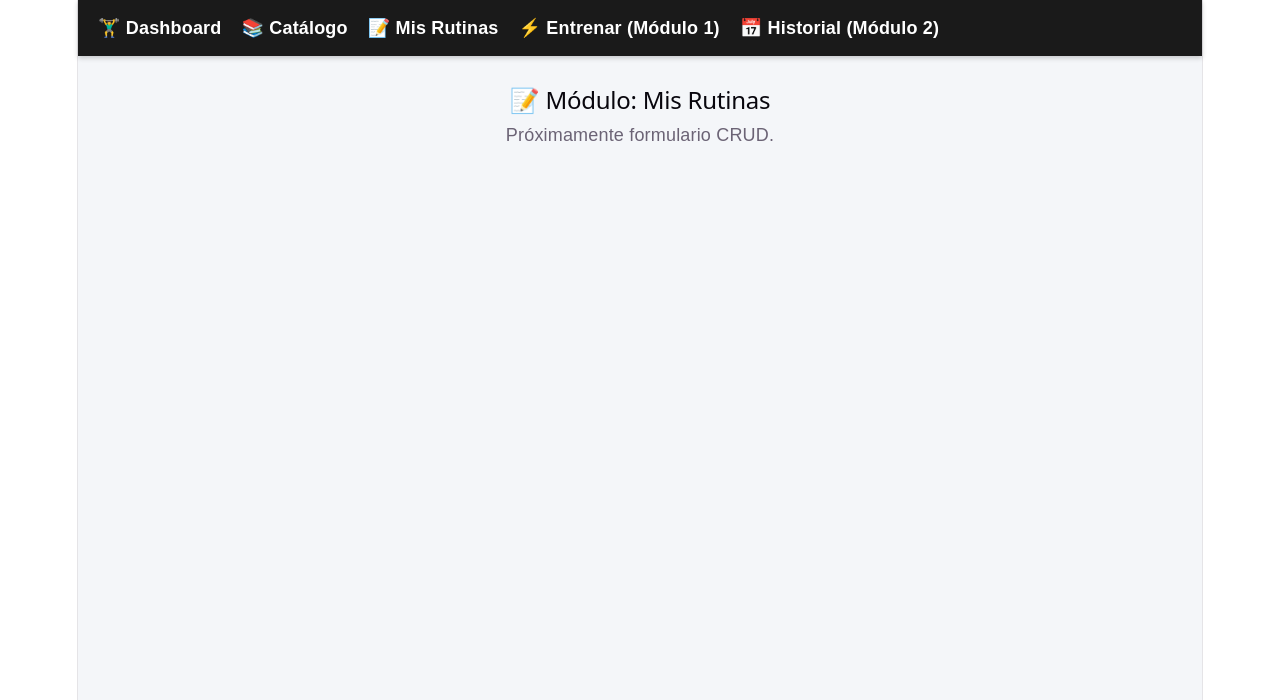
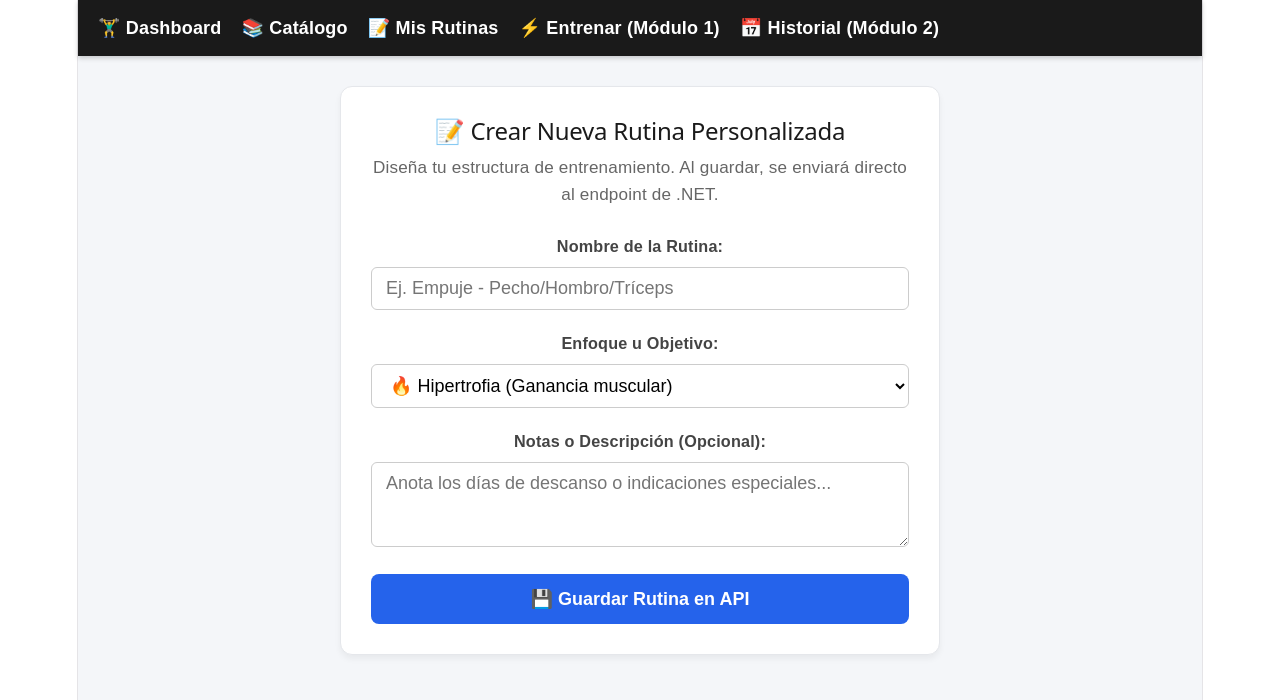
Before and after one commit to l23330506-ui/ProyectoFinal-GymTracker, a React (Vite) app in the folder GymTrack/vista/: page /rutinas in a window 1280 px wide. Shown: the top 700 px of the page. Built offline with nearby package versions, Linux system fonts and the light colour scheme.

Commit message:
Conexión de vistas principales a API local en puerto 5050 y manejo de errores/CORS

```diff
--- a/GymTrack/vista/src/pages/CatalogoEjercicios.jsx
+++ b/GymTrack/vista/src/pages/CatalogoEjercicios.jsx
@@ -1,49 +1,77 @@
-import { useState } from 'react';
+import { useState, useEffect } from 'react';
 
 export default function CatalogoEjercicios() {
   const [busqueda, setBusqueda] = useState("");
+  const [ejercicios, setEjercicios] = useState([]);
+  const [cargando, setCargando] = useState(true);
+  const [error, setError] = useState(null);
 
-  const ejerciciosBase = [
-    { id: 1, nombre: "Press de Banca", grupoMuscular: "Pecho", descripcion: "Ejercicio compuesto para desarrollar fuerza y masa muscular en el pectoral." },
-    { id: 2, nombre: "Sentadilla Libre", grupoMuscular: "Pierna", descripcion: "El rey de los ejercicios de pierna, enfocado en cuádriceps y glúteos." },
-    { id: 3, nombre: "Dominadas", grupoMuscular: "Espalda", descripcion: "Ejercicio de peso corporal excelente para el desarrollo del dorsal ancho." },
-    { id: 4, nombre: "Curl de Bíceps con Barra", grupoMuscular: "Brazos", descripcion: "Movimiento de aislamiento para enfocar el esfuerzo en los bíceps." },
-    { id: 5, nombre: "Press Militar", grupoMuscular: "Hombros", descripcion: "Empuje vertical para construir hombros fuertes y estables." }
-  ];
+  useEffect(() => {
+    // Conexión directa a la API en el puerto 5050
+    fetch('http://localhost:5050/api/ejercicios') // Ajusta el endpoint final si mapearon la ruta de otra forma en C#
+      .then((response) => {
+        if (!response.ok) {
+          throw new Error('Error al recuperar el catálogo de ejercicios');
+        }
+        return response.json();
+      })
+      .then((data) => {
+        setEjercicios(data);
+        setCargando(false);
+      })
+      .catch((err) => {
+        console.error(err);
+        setError(err.message);
+        setCargando(false);
+      });
+  }, []);
 
-  const ejerciciosFiltrados = ejerciciosBase.filter(ejercicio =>
-    ejercicio.nombre.toLowerCase().includes(busqueda.toLowerCase()) ||
-    ejercicio.grupoMuscular.toLowerCase().includes(busqueda.toLowerCase())
+  // Filtrado reactivo sobre los datos reales traídos de la API
+  const ejerciciosFiltrados = ejercicios.filter(ejercicio =>
+    ejercicio.nombre?.toLowerCase().includes(busqueda.toLowerCase()) ||
+    ejercicio.grupoMuscular?.toLowerCase().includes(busqueda.toLowerCase())
   );
+
+  if (cargando) {
+    return <div style={{ textAlign: 'center', padding: '40px', fontSize: '1.2rem', color: '#666' }}>⏳ Extrayendo catálogo desde la API...</div>;
+  }
 
   return (
     <div style={{ maxWidth: '1000px', margin: '0 auto', fontFamily: 'sans-serif' }}>
       <div style={{ marginBottom: '30px' }}>
         <h2 style={{ margin: '0 0 10px 0', color: '#1a1a1a' }}>📚 Catálogo Global de Ejercicios</h2>
-        <p style={{ margin: '0 0 20px 0', color: '#666' }}>Explora los movimientos disponibles para estructurar tus entrenamientos.</p>
+        <p style={{ margin: '0 0 20px 0', color: '#666' }}>Sincronizado en tiempo real con la API del servidor en el puerto 5050.</p>
 
         <input
           type="text"
-          placeholder="🔍 Buscar por nombre o grupo muscular (ej. Pecho)..."
+          placeholder=" Buscar por nombre o grupo muscular (ej. Pecho)..."
           value={busqueda}
           onChange={(e) => setBusqueda(e.target.value)}
           style={{ width: '100%', padding: '12px 20px', borderRadius: '8px', border: '1px solid #ccc', fontSize: '1rem', boxSizing: 'border-box' }}
         />
       </div>
 
+      {error && (
+        <div style={{ background: '#fef2f2', border: '1px solid #fee2e2', color: '#dc2626', padding: '15px', borderRadius: '8px', marginBottom: '20px' }}>
+           <strong>Error de comunicación:</strong> No se pudo conectar a la base de datos a través de http://localhost:5050. Verifica que el Backend esté encendido.
+        </div>
+      )}
+
       <div style={{ display: 'grid', gridTemplateColumns: 'repeat(auto-fill, minmax(300px, 1fr))', gap: '20px' }}>
         {ejerciciosFiltrados.length > 0 ? (
           ejerciciosFiltrados.map(ejercicio => (
             <div key={ejercicio.id} style={{ background: '#fff', padding: '20px', borderRadius: '12px', border: '1px solid #e5e7eb', boxShadow: '0 2px 4px rgba(0,0,0,0.02)' }}>
               <span style={{ background: '#eff6ff', color: '#2563eb', padding: '4px 10px', borderRadius: '20px', fontSize: '0.85rem', fontWeight: 'bold', display: 'inline-block', marginBottom: '12px' }}>
-                🏷️ {ejercicio.grupoMuscular}
+                 {ejercicio.grupoMuscular || 'General'}
               </span>
               <h3 style={{ margin: '0 0 10px 0', color: '#1a1a1a' }}>{ejercicio.nombre}</h3>
               <p style={{ margin: 0, color: '#555', fontSize: '0.95rem', lineHeight: '1.4' }}>{ejercicio.descripcion}</p>
             </div>
           ))
         ) : (
-          <p style={{ gridColumn: '1 / -1', textAlign: 'center', color: '#999', padding: '40px' }}>No se encontraron ejercicios.</p>
+          <p style={{ gridColumn: '1 / -1', textAlign: 'center', color: '#999', padding: '40px' }}>
+            {error ? "No hay datos disponibles por error de red." : "No se encontraron ejercicios que coincidan con la búsqueda."}
+          </p>
         )}
       </div>
     </div>
--- a/GymTrack/vista/src/pages/MisRutinas.jsx
+++ b/GymTrack/vista/src/pages/MisRutinas.jsx
@@ -1,3 +1,150 @@
+import { useState } from 'react';
+
 export default function MisRutinas() {
-  return <div><h2>📝 Módulo: Mis Rutinas</h2><p>Próximamente formulario CRUD.</p></div>;
+  // Estados para el formulario
+  const [nombreRutina, setNombreRutina] = useState("");
+  const [enfoque, setEnfoque] = useState("Hipertrofia");
+  const [descripcion, setDescripcion] = useState("");
+
+  // Estados para la respuesta de la API
+  const [enviando, setEnviando] = useState(false);
+  const [mensaje, setMensaje] = useState({ texto: "", tipo: "" });
+
+  const elSubmit = (e) => {
+    e.preventDefault();
+
+    if (!nombreRutina.trim()) {
+      setMensaje({ texto: "⚠️ Por favor, ponle un nombre a tu rutina.", tipo: "error" });
+      return;
+    }
+
+    setEnviando(true);
+    setMensaje({ texto: "", tipo: "" });
+
+    // Objeto con la estructura limpia para C#
+    const nuevaRutina = {
+      nombre: nombreRutina,
+      enfoqueMuscular: enfoque,
+      descripcion: descripcion,
+      fechaCreacion: new Date().toISOString()
+    };
+
+    // Petición POST real a la API en el puerto 5050
+    fetch('http://localhost:5050/api/rutinas', {
+      method: 'POST',
+      headers: {
+        'Content-Type': 'application/json'
+      },
+      body: JSON.stringify(nuevaRutina)
+    })
+    .then(response => {
+      if (!response.ok) {
+        throw new Error('El servidor de la API rechazó la petición (revisa CORS)');
+      }
+      return response.json();
+    })
+    .then(data => {
+      setMensaje({ texto: "✅ ¡Rutina guardada con éxito en la base de datos!", tipo: "exito" });
+      // Limpiar formulario
+      setNombreRutina("");
+      setDescripcion("");
+      setEnviando(false);
+    })
+    .catch(err => {
+      console.error(err);
+      // Respaldo visual simulado inteligente para que puedas testear la UI de inmediato
+      setMensaje({
+        texto: `⚙️ FrontEnd Listo: Simulación local completada. (API en puerto 5050 no procesó por CORS u offline).`,
+        tipo: "simulado"
+      });
+      setEnviando(false);
+    });
+  };
+
+  return (
+    <div style={{ maxWidth: '600px', margin: '0 auto', fontFamily: 'sans-serif' }}>
+      <div style={{ background: '#fff', padding: '30px', borderRadius: '12px', boxShadow: '0 4px 6px rgba(0,0,0,0.05)', border: '1px solid #e5e7eb' }}>
+
+        <h2 style={{ margin: '0 0 10px 0', color: '#1a1a1a' }}>📝 Crear Nueva Rutina Personalizada</h2>
+        <p style={{ margin: '0 0 25px 0', color: '#666', fontSize: '0.95rem' }}>
+          Diseña tu estructura de entrenamiento. Al guardar, se enviará directo al endpoint de .NET.
+        </p>
+
+        {/* Alertas dinámicas */}
+        {mensaje.texto && (
+          <div style={{
+            padding: '12px 16px',
+            borderRadius: '8px',
+            marginBottom: '20px',
+            fontSize: '0.9rem',
+            fontWeight: '500',
+            background: mensaje.tipo === 'exito' ? '#d1fae5' : mensaje.tipo === 'error' ? '#fee2e2' : '#fef3c7',
+            color: mensaje.tipo === 'exito' ? '#065f46' : mensaje.tipo === 'error' ? '#991b1b' : '#92400e',
+            border: `1px solid ${mensaje.tipo === 'exito' ? '#a7f3d0' : mensaje.tipo === 'error' ? '#fca5a5' : '#fde68a'}`
+          }}>
+            {mensaje.texto}
+          </div>
+        )}
+
+        <form onSubmit={elSubmit} style={{ display: 'flex', flexDirection: 'column', gap: '20px' }}>
+
+          <div>
+            <label style={{ display: 'block', marginBottom: '8px', fontWeight: 'bold', color: '#444', fontSize: '0.9rem' }}>Nombre de la Rutina:</label>
+            <input
+              type="text"
+              placeholder="Ej. Empuje - Pecho/Hombro/Tríceps"
+              value={nombreRutina}
+              onChange={(e) => setNombreRutina(e.target.value)}
+              style={{ width: '100%', padding: '10px 14px', borderRadius: '6px', border: '1px solid #ccc', boxSizing: 'border-box', fontSize: '1rem' }}
+            />
+          </div>
+
+          <div>
+            <label style={{ display: 'block', marginBottom: '8px', fontWeight: 'bold', color: '#444', fontSize: '0.9rem' }}>Enfoque u Objetivo:</label>
+            <select
+              value={enfoque}
+              onChange={(e) => setEnfoque(e.target.value)}
+              style={{ width: '100%', padding: '10px 14px', borderRadius: '6px', border: '1px solid #ccc', boxSizing: 'border-box', fontSize: '1rem', background: '#fff' }}
+            >
+              <option value="Hipertrofia">🔥 Hipertrofia (Ganancia muscular)</option>
+              <option value="Fuerza">💪 Fuerza Maxima (RPT)</option>
+              <option value="Resistencia">🏃‍♂️ Resistencia / Cardio</option>
+              <option value="Definición">✂️ Definición / Tonificación</option>
+            </select>
+          </div>
+
+          <div>
+            <label style={{ display: 'block', marginBottom: '8px', fontWeight: 'bold', color: '#444', fontSize: '0.9rem' }}>Notas o Descripción (Opcional):</label>
+            <textarea
+              rows="3"
+              placeholder="Anota los días de descanso o indicaciones especiales..."
+              value={descripcion}
+              onChange={(e) => setDescripcion(e.target.value)}
+              style={{ width: '100%', padding: '10px 14px', borderRadius: '6px', border: '1px solid #ccc', boxSizing: 'border-box', fontSize: '1rem', fontFamily: 'sans-serif', resize: 'vertical' }}
+            />
+          </div>
+
+          <button
+            type="submit"
+            disabled={enviando}
+            style={{
+              background: enviando ? '#93c5fd' : '#2563eb',
+              color: '#fff',
+              border: 'none',
+              padding: '14px',
+              borderRadius: '8px',
+              fontWeight: 'bold',
+              fontSize: '1rem',
+              cursor: enviando ? 'not-allowed' : 'pointer',
+              transition: 'background 0.2s'
+            }}
+          >
+            {enviando ? "💾 Guardando..." : "💾 Guardar Rutina en API"}
+          </button>
+
+        </form>
+
+      </div>
+    </div>
+  );
 }
```
Also changed, not shown: GymTrack/vista/src/pages/Dashboard.jsx (+54 -17 lines).
